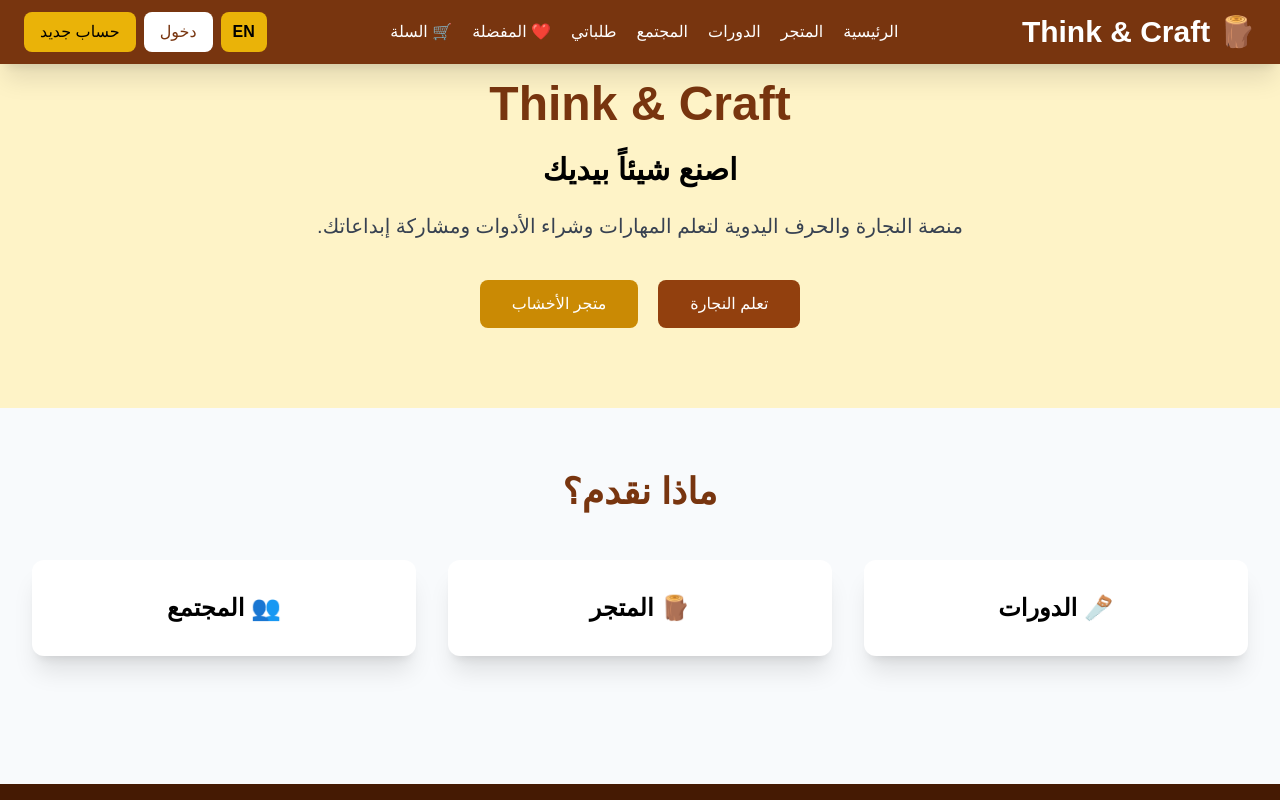
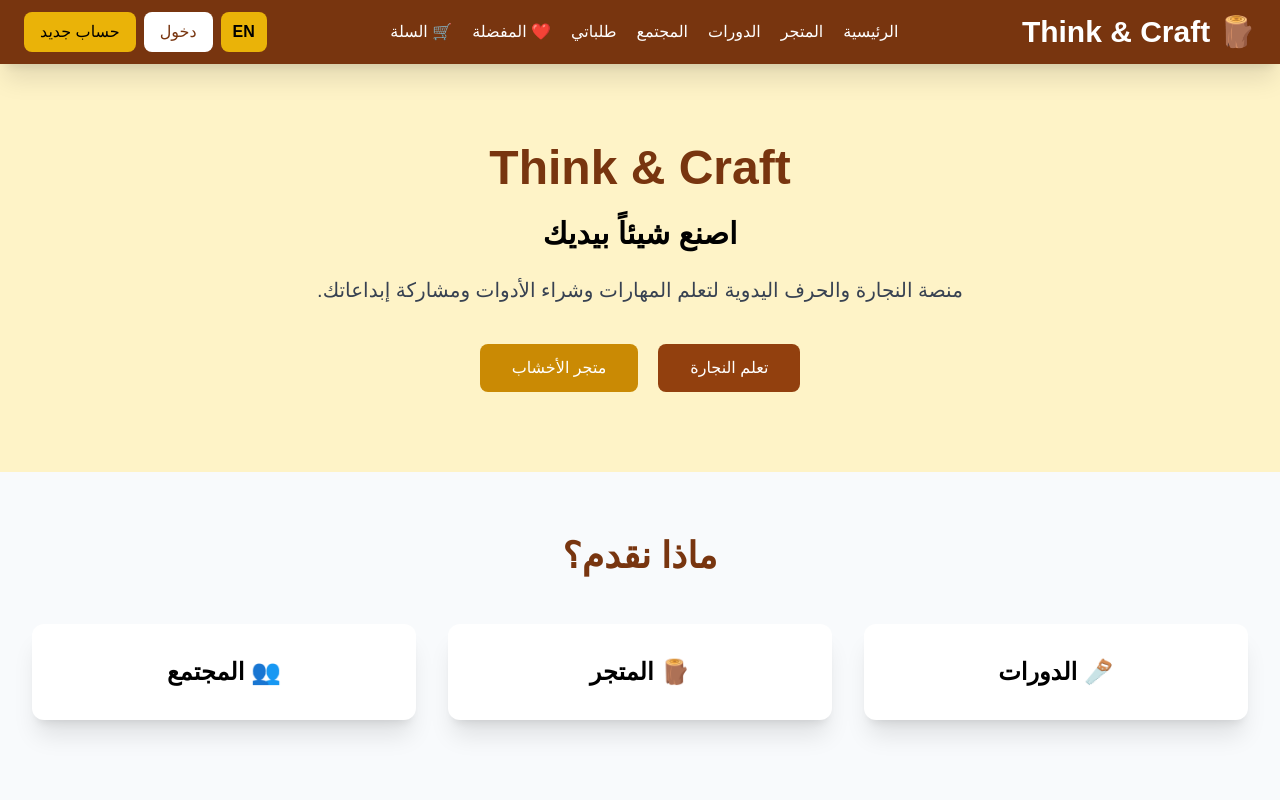
Before and after one commit to majed939/think-and-craft, a React (Vite) app in the folder think and craft/: page / in a window 1280 px wide. Shown: the top 800 px of the page. Built offline with nearby package versions, Linux system fonts and the light colour scheme; no server answers.

Commit message:
Update App.jsx

```diff
--- a/think and craft/src/App.jsx
+++ b/think and craft/src/App.jsx
@@ -44,8 +44,7 @@ export default function App() {
 
 
 
-        <main className="flex-grow">
-
+        <main className="flex-grow pt-16">
 
           <Routes>
 
```
